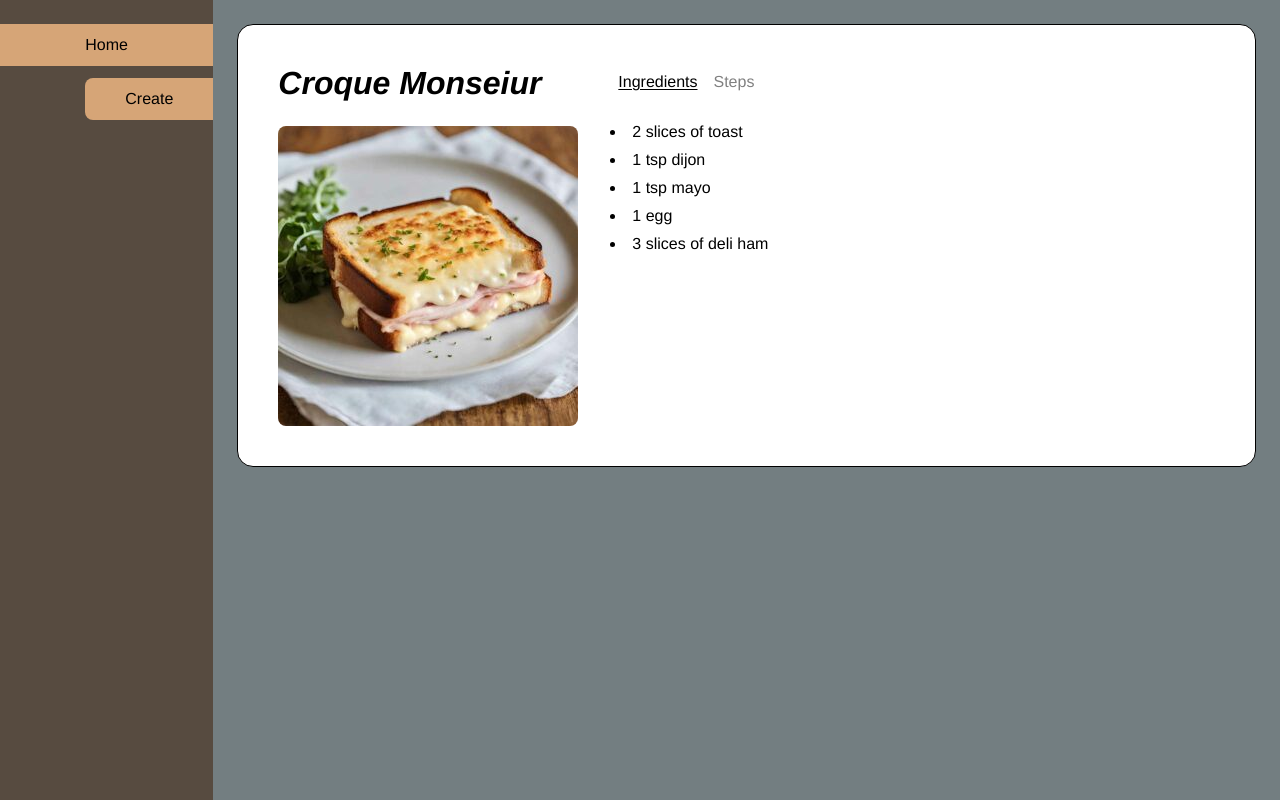
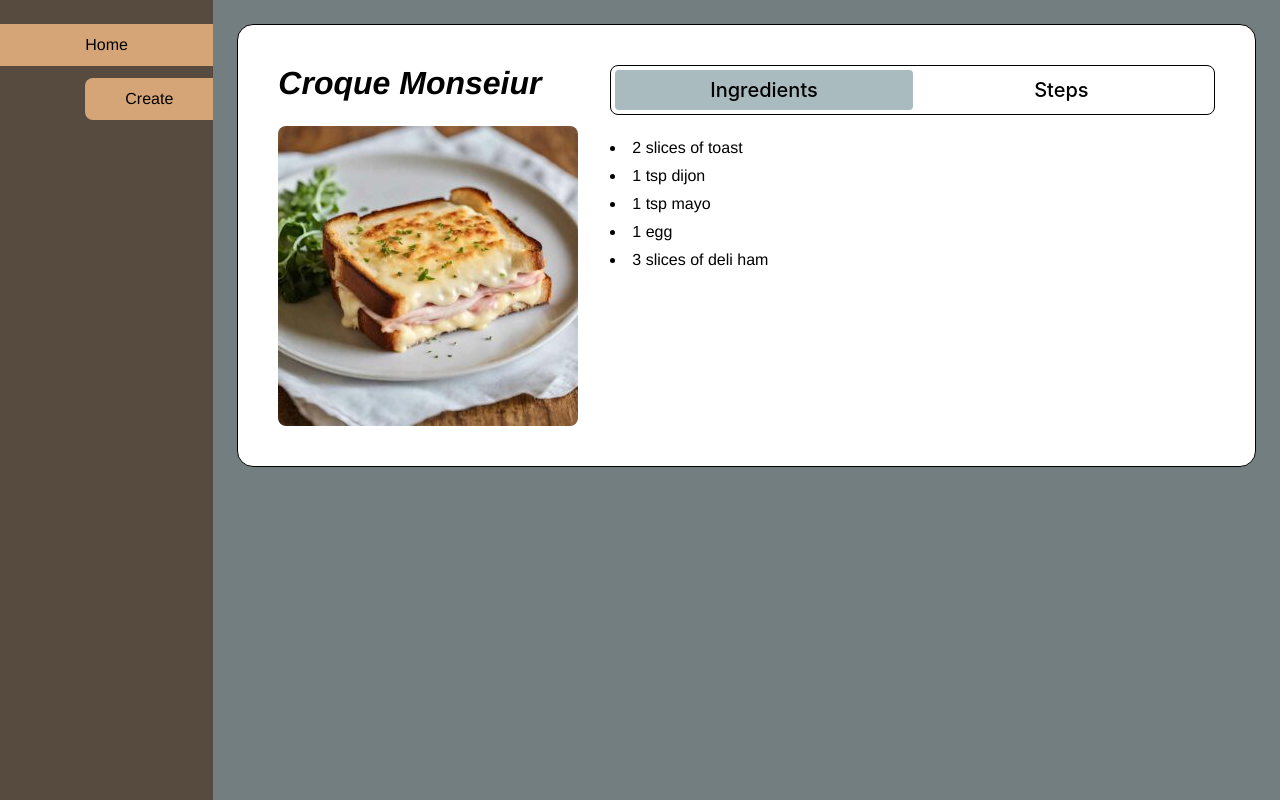
Before and after one commit to uphonia/recipe-application, a Next.js app: page /recipe/1 in a window 1280 px wide. Built offline with nearby package versions, Linux system fonts and the light colour scheme.

Commit message:
update SwitchSelector and button

```diff
--- a/src/common/components/Button/button.styles.ts
+++ b/src/common/components/Button/button.styles.ts
@@ -24,6 +24,7 @@ export const FormButton = styled.button<ButtonProps>`
   border-radius: 8px;
   display: flex;
   font-size: ${({ size }) => getFontSize(size)};
+  gap: 8px;
   height: ${({ size }) => getHeight(size)};
   justify-content: center;
   width: ${({ size }) => getWidth(size)};
--- a/src/common/components/Button/button.utils.ts
+++ b/src/common/components/Button/button.utils.ts
@@ -71,10 +71,10 @@ export const getFontSize = (size: BUTTON_SIZE) => {
     case "small":
       return "12px";
     case "medium":
-      return "14px";
+      return "16px";
     case "large":
+      return "24px";
+    default:
       return "16px";
-    default:
-      return "14px";
   }
 };
--- a/src/common/components/SwitchSelector/SwitchSelector.tsx
+++ b/src/common/components/SwitchSelector/SwitchSelector.tsx
@@ -1,6 +1,7 @@
 import React from "react";
 
 import { Wrapper, Switch } from "./switchSelector.styles";
+import { Typography } from "../Typography/Typography";
 
 type Props = {
   activeSwitch: string | null;
@@ -17,7 +18,7 @@ export const SwitchSelector = ({ activeSwitch, onSelect, switches }: Props) => {
           isActive={activeSwitch === label}
           onClick={() => onSelect(label)}
         >
-          {label}
+          <Typography variant="h6">{label}</Typography>
         </Switch>
       ))}
     </Wrapper>
--- a/src/common/components/SwitchSelector/switchSelector.styles.ts
+++ b/src/common/components/SwitchSelector/switchSelector.styles.ts
@@ -1,14 +1,21 @@
 import styled from "@emotion/styled";
 
 export const Wrapper = styled.div`
+  border: 1px solid black;
+  border-radius: 8px;
   display: flex;
   flex-direction: row;
+  padding: 4px;
 `;
 
 export const Switch = styled.div<{ isActive: boolean }>`
-  color: ${({ isActive }) => (isActive ? "black" : "gray")};
+  background-color: ${({ isActive }) => (isActive ? "#aabbbf" : "transparent")};
+  border-radius: 4px;
+  color: black;
   display: flex;
-  padding: 8px;
-  text-decoration: ${({ isActive }) => (isActive ? "underline" : "none")};
+  flex: 1;
+  justify-content: center;
+  padding: 4px 0;
   text-underline-offset: 2px;
+  transition: transform 1s ease-out;
 `;
```
